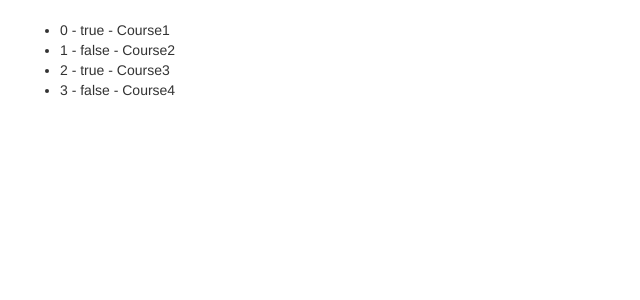
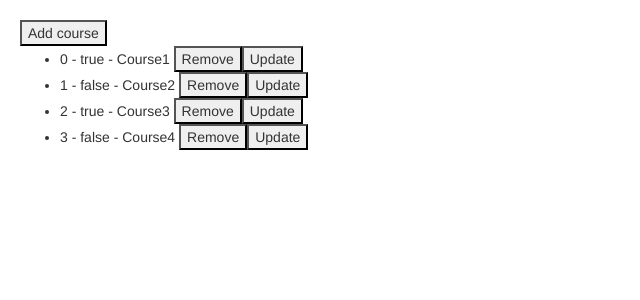
Before and after one commit to kashishsh/angular-training, an Angular app: page / in a window 1280 px wide. Shown: the top 300 px of the page, without its empty margins (0-640 px from the left). Built offline with nearby package versions, Linux system fonts and the light colour scheme.

Commit message:
ngFor and change detection

```diff
--- a/src/app/understanding-directives/understanding-directives.component.html
+++ b/src/app/understanding-directives/understanding-directives.component.html
@@ -1,3 +1,8 @@
+<button (click)="addCourse()">Add course</button>
 <ul>
-  <li *ngFor="let course of courses; index as i; even as isEven">{{i}} - {{isEven}} - {{course.name}}</li>
+  <li *ngFor="let course of courses; index as i; even as isEven">
+    {{i}} - {{isEven}} - {{course.name}}
+    <button (click)="onRemove(course)">Remove</button>
+    <button (click)="onUpdate(course)">Update</button>
+  </li>
 </ul>
--- a/src/app/understanding-directives/understanding-directives.component.ts
+++ b/src/app/understanding-directives/understanding-directives.component.ts
@@ -6,12 +6,22 @@ import { Component, OnInit } from '@angular/core';
   styleUrls: ['./understanding-directives.component.css']
 })
 export class UnderstandingDirectivesComponent implements OnInit {
-  courses = [
+  courses: any = [
     { id:1, name: 'Course1'},
     { id:2, name: 'Course2'},
     { id:3, name: 'Course3'},
     { id:4, name: 'Course4'}
   ];
+  addCourse() {
+    this.courses.push({ id: 5, name: 'Course5'});
+  }
+  onRemove(course) {
+    let index = this.courses.indexOf(course);
+    this.courses.splice(index, 1);
+  }
+  onUpdate(course) {
+    course.name = "Update";
+  }
   constructor() { }
 
   ngOnInit() {
```
